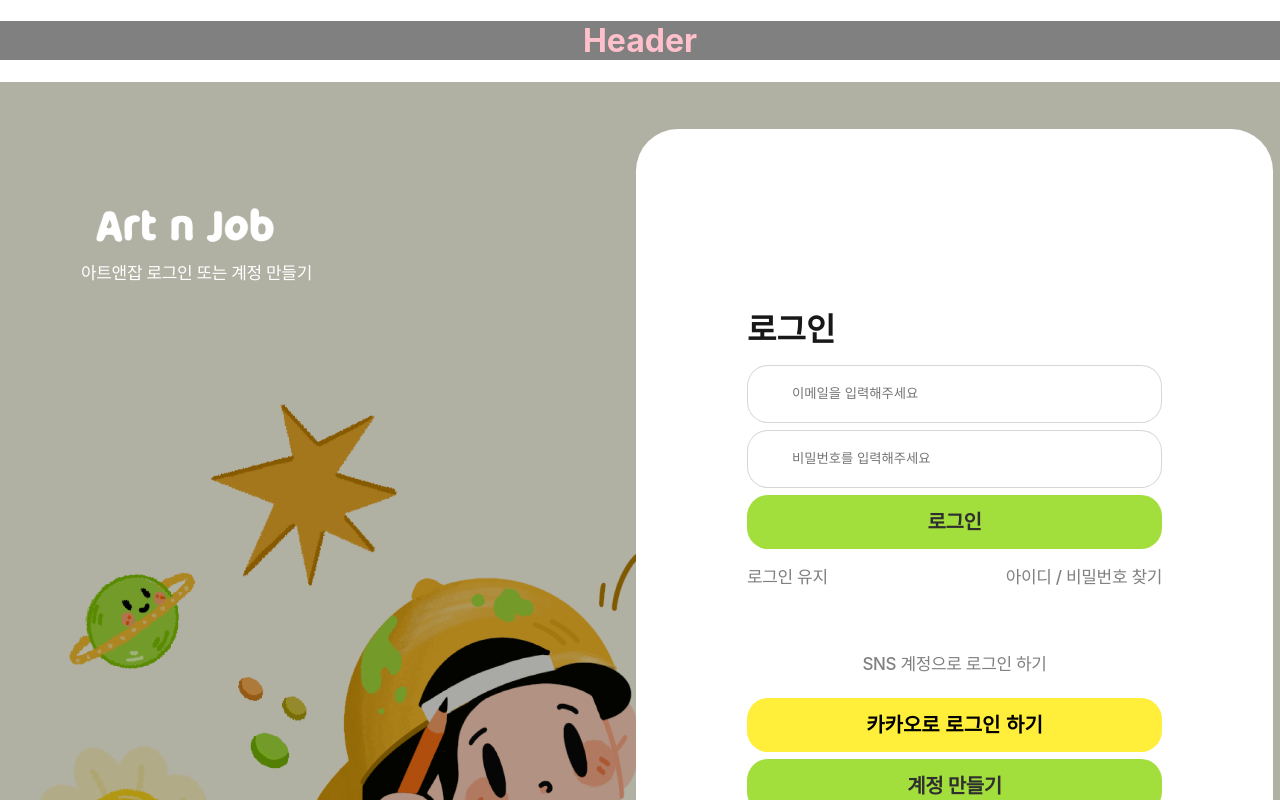
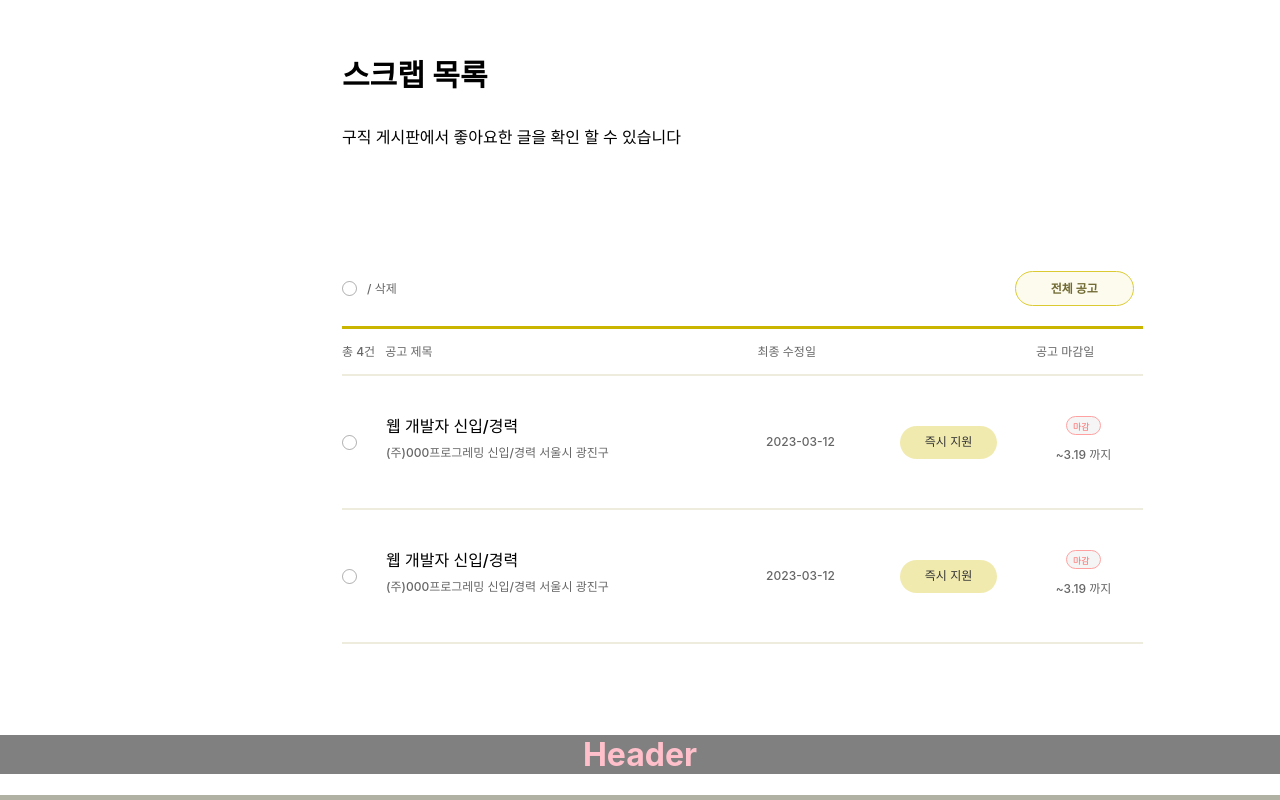
Before and after one commit to Side-Project1/Front-end, a React (Create React App) app: page / in a window 1280 px wide. Shown: the top 800 px of the page. Built offline with nearby package versions, Linux system fonts and the light colour scheme.

Commit message:
fix: scrapPage ui 수정

```diff
--- a/src/App.js
+++ b/src/App.js
@@ -4,11 +4,13 @@ import Header from "./constant/Header";
 import Login from "./constant/Login";
 import Profile from "./constant/MyPage/Profile";
 import Menu from "./constant/MyPage/Menu";
+import Scrap from "./constant/MyPage/Scrap";
 
 function App() {
   return (
     <BrowserRouter>
       <div className="App">
+        <Scrap />
         <Header />
         <Login />
         <Menu />
--- a/src/constant/MyPage/Scrap.jsx
+++ b/src/constant/MyPage/Scrap.jsx
@@ -16,6 +16,13 @@ const Scrap = () => {
             <S.Delete>/ 삭제</S.Delete>
             <S.AllItem>전체 공고</S.AllItem>
           </S.TopBox>
+          <S.TopBar></S.TopBar>
+          <S.ListHeader>
+            <S.HeaderNumber>총 4건</S.HeaderNumber>
+            <S.HeaderTitle>공고 제목</S.HeaderTitle>
+            <S.HeaderDate>최종 수정일</S.HeaderDate>
+            <S.HeaderEndDate>공고 마감일</S.HeaderEndDate>
+          </S.ListHeader>
           <S.Bar></S.Bar>
 
           <S.BottomBox>
--- a/src/constant/MyPage/Scrap.style.js
+++ b/src/constant/MyPage/Scrap.style.js
@@ -95,12 +95,19 @@ export const Bar = styled.div`
   background: #edecdd;
 `;
 
+export const TopBar = styled.div`
+  width: 801px;
+  height: 3px;
+  background: #cab600;
+`;
+
 export const TitleValue = styled.div`
   display: flex;
   flex-direction: column;
   row-gap: 3px;
   width: 271px;
   margin-right: 106px;
+  margin-left: 10px;
 `;
 export const CheckBox = styled.div`
   width: 13px;
@@ -148,6 +155,7 @@ export const RecruitButton = styled.button`
   width: 97px;
   height: 33px;
   margin-right: 49px;
+  cursor: pointer;
 `;
 export const Date = styled.div`
   display: flex;
@@ -180,3 +188,45 @@ export const DeadLine = styled.div`
   color: #000000;
   opacity: 0.6;
 `;
+
+export const ListHeader = styled.div`
+  display: flex;
+  text-align: start;
+  height: 45px;
+  align-items: center;
+`;
+
+export const HeaderNumber = styled.div`
+  font-weight: 500;
+  font-size: 12px;
+  line-height: 28px;
+  color: #000000;
+  opacity: 0.6;
+`;
+
+export const HeaderTitle = styled.div`
+  font-weight: 500;
+  font-size: 12px;
+  line-height: 28px;
+  color: #000000;
+  opacity: 0.6;
+  margin-left: 10px;
+`;
+
+export const HeaderDate = styled.div`
+  font-weight: 500;
+  font-size: 12px;
+  line-height: 28px;
+  color: #000000;
+  opacity: 0.6;
+  margin-left: 325px;
+`;
+
+export const HeaderEndDate = styled.div`
+  font-weight: 500;
+  font-size: 12px;
+  line-height: 28px;
+  color: #000000;
+  opacity: 0.6;
+  margin-left: 220px;
+`;
```
